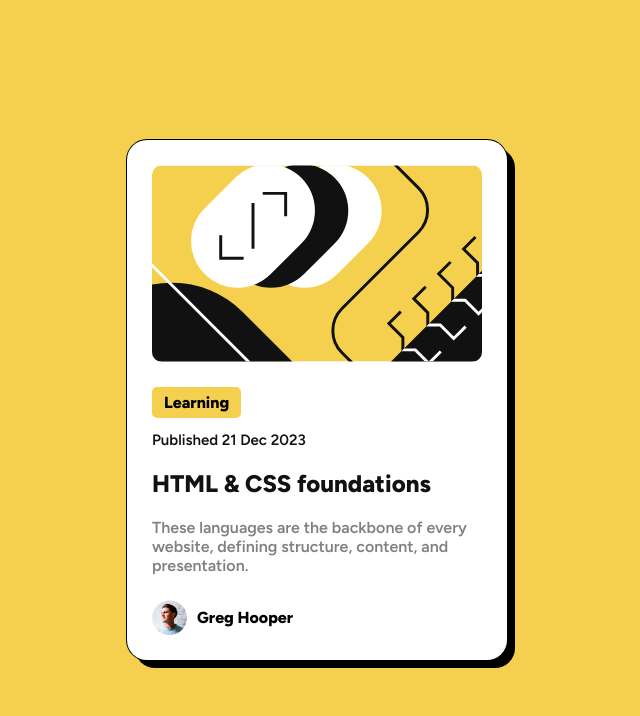
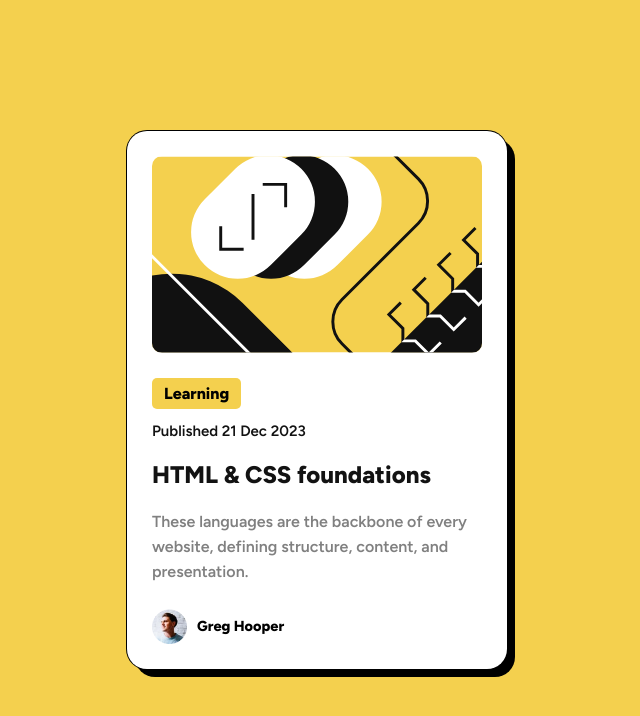
Before and after one commit to aazs-edu/blog-preview-card, a plain HTML site: page index.html in a window 1280 px wide. Shown: the whole page, without its empty margins (323-963 px from the left). Drawn offline with Linux system fonts and the light colour scheme.

Commit message:
Add files via upload

```diff
--- a/style.css
+++ b/style.css
@@ -50,10 +50,10 @@ main .container .info-box h2{
 }
 main .container .info-box h2:hover{color: var(--c1-color);}
 main .container .info-box p{
-    color: var(--c2-color);  margin-bottom: 25px;
+    color: var(--c2-color);  margin-bottom: 25px;  line-height: 25px;
 }
 main .container .info-box .author{
-    display: flex;  align-items: center;  font-weight: 800;
+    display: flex;  align-items: center;  font-weight: 800;  font-size: 14.5px;
 }
 main .container .info-box .author img{width: 35px;  margin-right: 10px;}
 
@@ -64,5 +64,4 @@ main .container .info-box .author img{width: 35px;  margin-right: 10px;}
     }
     main .container .info-box h2{font-size: 20px;}
     main .container .info-box p{font-size: 13.5px;}
-    main .container .info-box .author{font-size: 14.5px;}
 }
```
